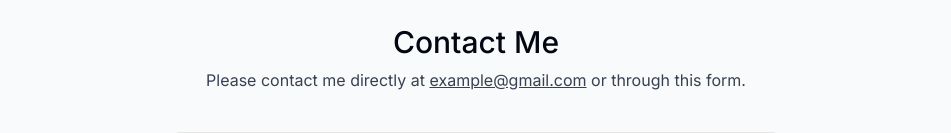
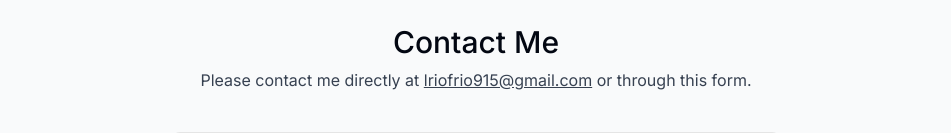
Before and after one commit to lriofrio915/portfolio, a Next.js app: page / in a window 1280 px wide. Shown: the part 3845-3978 px from the top of the page, without its empty margins (164-1115 px from the left). Built offline with nearby package versions, Linux system fonts and the light colour scheme; no server answers.

Commit message:
#8 update contact component (#10)

```diff
--- a/src/components/Contact.tsx
+++ b/src/components/Contact.tsx
@@ -31,8 +31,8 @@
       <SectionHeading>Contact me</SectionHeading>
       <p className="text-gray-700 -mt-6 dark:text-white/80">
         Please contact me directly at{" "}
-        <a className="underline" href="mailto:example@gmail.com">
-          example@gmail.com
+        <a className="underline" href="mailto:lriofrio915@gmail.com">
+          lriofrio915@gmail.com
         </a>{" "}
         or through this form.
       </p>
```
